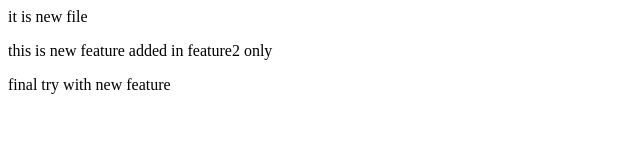
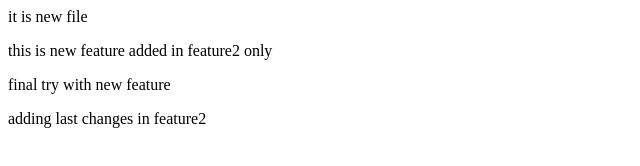
Before and after one commit to Shwetam29/localrepo, a plain HTML site: page index.html in a window 1280 px wide. Shown: the whole page, without its empty margins (0-640 px from the left). Drawn offline with Linux system fonts and the light colour scheme.

Commit message:
no comment

```diff
--- a/index.html
+++ b/index.html
@@ -1,3 +1,4 @@
 <p>it is new file</p>
 <p>this is new feature added in feature2 only</p>
 <p>final try with new feature</p>
+<p>adding last changes in feature2</p>
```
